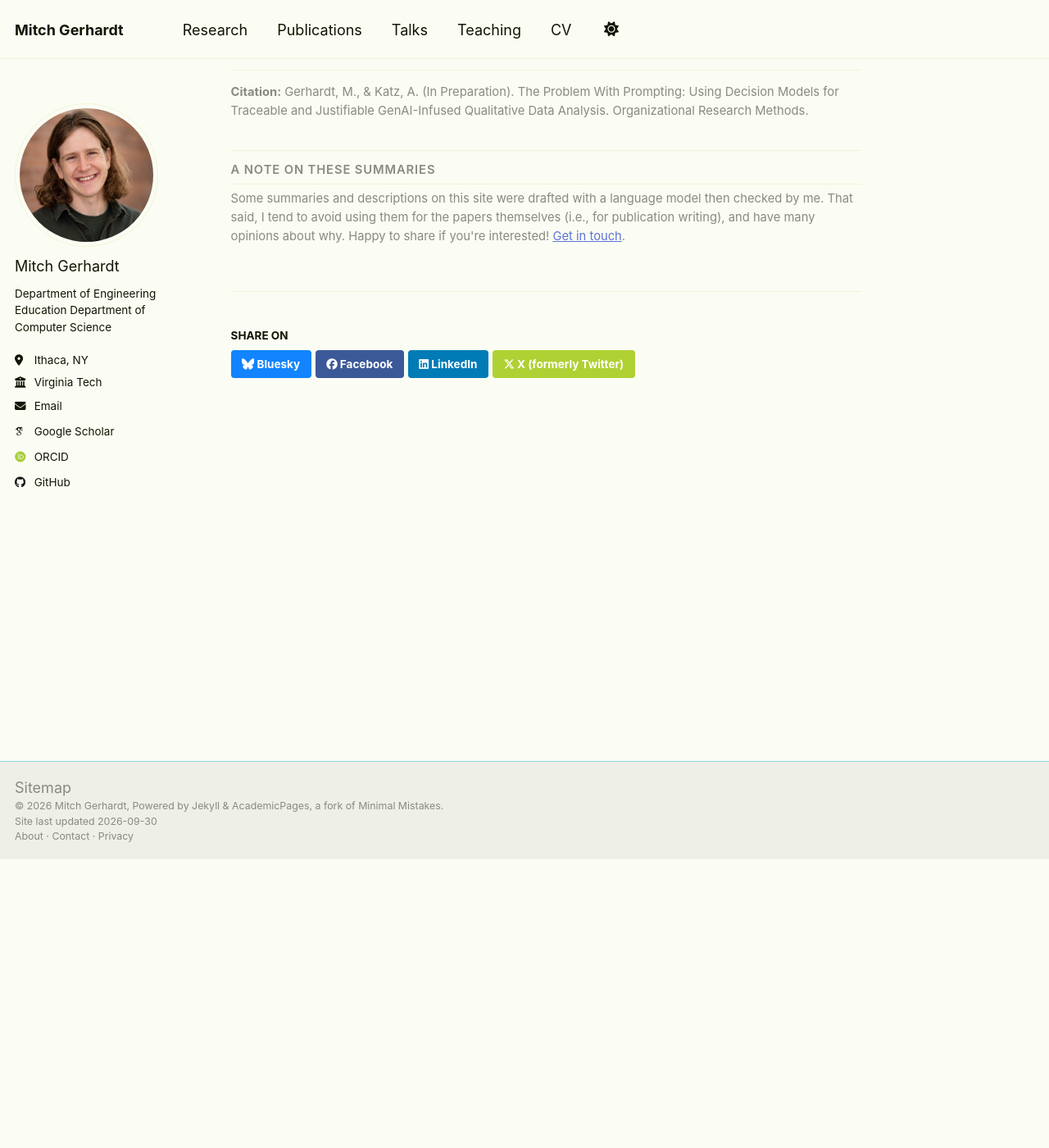
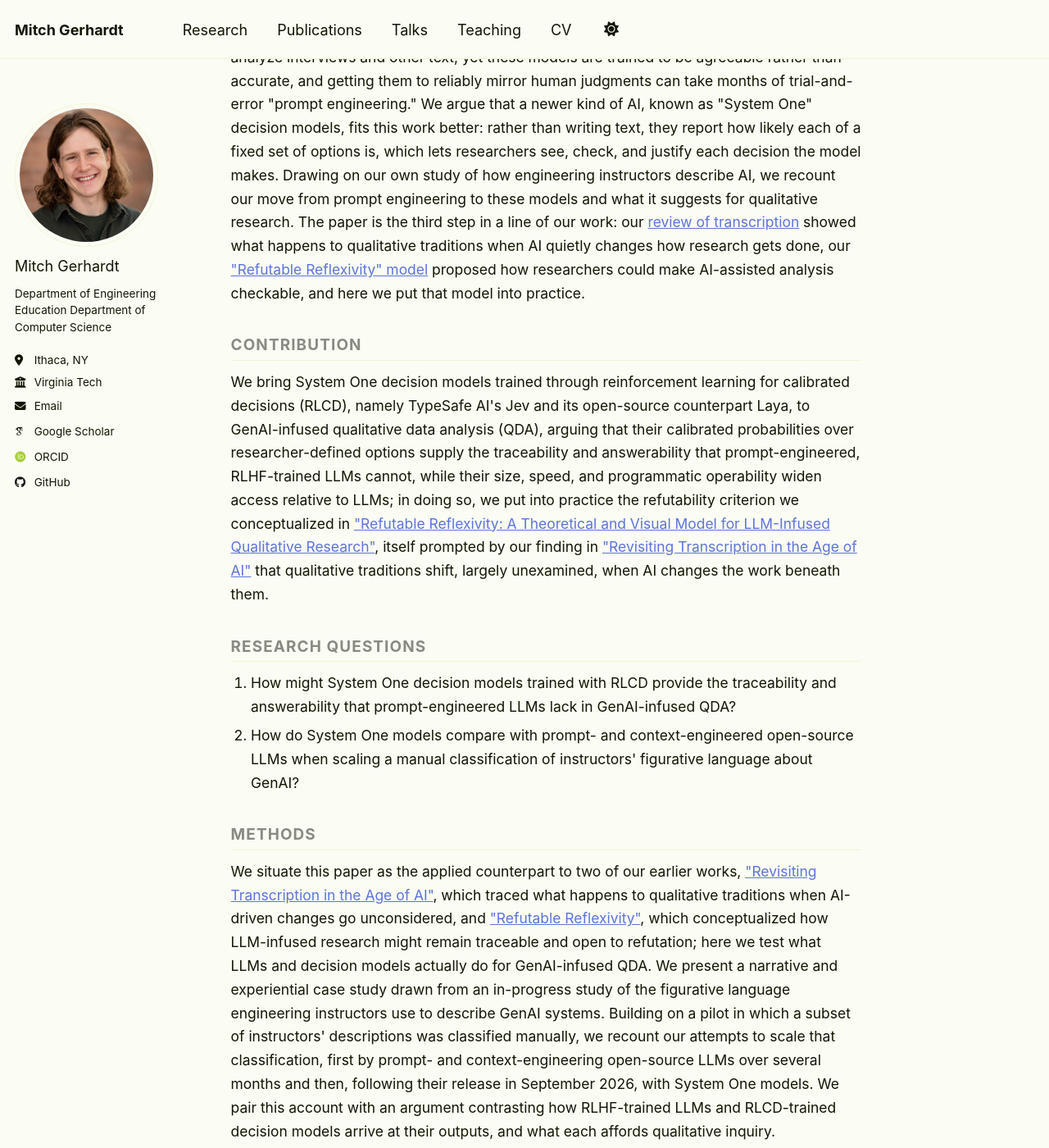
Before and after one commit to mitchg10/mitchg10.github.io, a Jekyll site: the page built from _publications/2026-09-30-Problem-With-Prompting.md, in a window 1280 px wide and 1400 px high, scrolled down 352 px. Shown: the whole window at 82% size. Built offline with Jekyll 4.4.1, drawn with Linux system fonts in a browser that asks for light colours; some web fonts are replaced; some of the changed text lies outside the part shown.

Commit message:
feat: add summary content for The Problem With Prompting
Co-Authored-By: Claude Opus 5.5 <noreply@anthropic.com>

```diff
--- a/_publications/2026-09-30-Problem-With-Prompting.md
+++ b/_publications/2026-09-30-Problem-With-Prompting.md
@@ -4,13 +4,26 @@ author: "Mitchell Gerhardt, Andrew Katz"
 collection: publications
 category: manuscripts
 permalink: /publication/2026-09-30-Problem-With-Prompting
-date: 2026-09-30
+date: 2027-03-01
 venue: 'Organizational Research Methods'
 citation: 'Gerhardt, M., & Katz, A. (In Preparation). The Problem With Prompting: Using Decision Models for Traceable and Justifiable GenAI-Infused Qualitative Data Analysis. Organizational Research Methods.'
+status: in-preparation
 # paperurl: 'TBD'
+masked_sections:
+  - key_findings
+  - implications
+plain_language_summary: "Researchers increasingly use AI chatbots built on large language models (LLMs) to help analyze interviews and other text, yet these models are trained to be agreeable rather than accurate, and getting them to reliably mirror human judgments can take months of trial-and-error \"prompt engineering.\" We argue that a newer kind of AI, known as \"System One\" decision models, fits this work better: rather than writing text, they report how likely each of a fixed set of options is, which lets researchers see, check, and justify each decision the model makes. Drawing on our own study of how engineering instructors describe AI, we recount our move from prompt engineering to these models and what it suggests for qualitative research. The paper is the third step in a line of our work: our <a href='/publication/2026-01-06-Voice-or-Speech-Fifty-Years-of-Transcription'>review of transcription</a> showed what happens to qualitative traditions when AI quietly changes how research gets done, our <a href='/publication/2026-01-05-Toward-Reflexive-LLM-Infused-Research'>\"Refutable Reflexivity\" model</a> proposed how researchers could make AI-assisted analysis checkable, and here we put that model into practice."
+contribution_summary: "We bring System One decision models trained through reinforcement learning for calibrated decisions (RLCD), namely TypeSafe AI's Jev and its open-source counterpart Laya, to GenAI-infused qualitative data analysis (QDA), arguing that their calibrated probabilities over researcher-defined options supply the traceability and answerability that prompt-engineered, RLHF-trained LLMs cannot, while their size, speed, and programmatic operability widen access relative to LLMs; in doing so, we put into practice the refutability criterion we conceptualized in <a href='/publication/2026-01-05-Toward-Reflexive-LLM-Infused-Research'>\"Refutable Reflexivity: A Theoretical and Visual Model for LLM-Infused Qualitative Research\"</a>, itself prompted by our finding in <a href='/publication/2026-01-06-Voice-or-Speech-Fifty-Years-of-Transcription'>\"Revisiting Transcription in the Age of AI\"</a> that qualitative traditions shift, largely unexamined, when AI changes the work beneath them."
+research_questions:
+  - "How might System One decision models trained with RLCD provide the traceability and answerability that prompt-engineered LLMs lack in GenAI-infused QDA?"
+  - "How do System One models compare with prompt- and context-engineered open-source LLMs when scaling a manual classification of instructors' figurative language about GenAI?"
+methods: "We situate this paper as the applied counterpart to two of our earlier works, <a href='/publication/2026-01-06-Voice-or-Speech-Fifty-Years-of-Transcription'>\"Revisiting Transcription in the Age of AI\"</a>, which traced what happens to qualitative traditions when AI-driven changes go unconsidered, and <a href='/publication/2026-01-05-Toward-Reflexive-LLM-Infused-Research'>\"Refutable Reflexivity\"</a>, which conceptualized how LLM-infused research might remain traceable and open to refutation; here we test what LLMs and decision models actually do for GenAI-infused QDA. We present a narrative and experiential case study drawn from an in-progress study of the figurative language engineering instructors use to describe GenAI systems. Building on a pilot in which a subset of instructors' descriptions was classified manually, we recount our attempts to scale that classification, first by prompt- and context-engineering open-source LLMs over several months and then, following their release in September 2026, with System One models. We pair this account with an argument contrasting how RLHF-trained LLMs and RLCD-trained decision models arrive at their outputs, and what each affords qualitative inquiry."
+key_findings: "Our pilot identified five dimensions of GenAI systems captured in instructors' descriptions: Ontology (what GenAI \"is\"), Epistemology (what GenAI \"knows\"), Operation (how GenAI operates), Relationship (how we relate to GenAI), and Capability (what GenAI can do). In scaling that pilot, an hour-and-a-half test with System One models exceeded the results of the prompt- and context-engineering approaches we had developed over several months, though this comparison comes from a single, in-progress study rather than a controlled evaluation."
+implications: "We argue that System One models, rather than ever-more-elaborate prompt engineering, offer GenAI-infused QDA a path toward the traceability and answerability qualitative inquiry requires, allowing researchers to construct interpretable decision chains that complement, rather than stand in for, their own analysis, and giving the refutability we called for in <a href='/publication/2026-01-05-Toward-Reflexive-LLM-Infused-Research'>\"Refutable Reflexivity\"</a> a practical form. Because these models are small, fast, and programmatically operable, they may also open GenAI-infused QDA to researchers without access to large LLMs and fit alongside the traditional, non-AI-based software already in their workflows."
 tags:
   - "Qualitative Methodologies"
   - "Artificial Intelligence"
+  - "Engineering Education"
 ---
 
 <!-- Use [Google Scholar](https://scholar.google.com/scholar?q=Problem+With+Prompting+Decision+Models+Traceable+Justifiable+GenAI-Infused+Qualitative+Data+Analysis){:target="_blank"} for full citation -->
```
